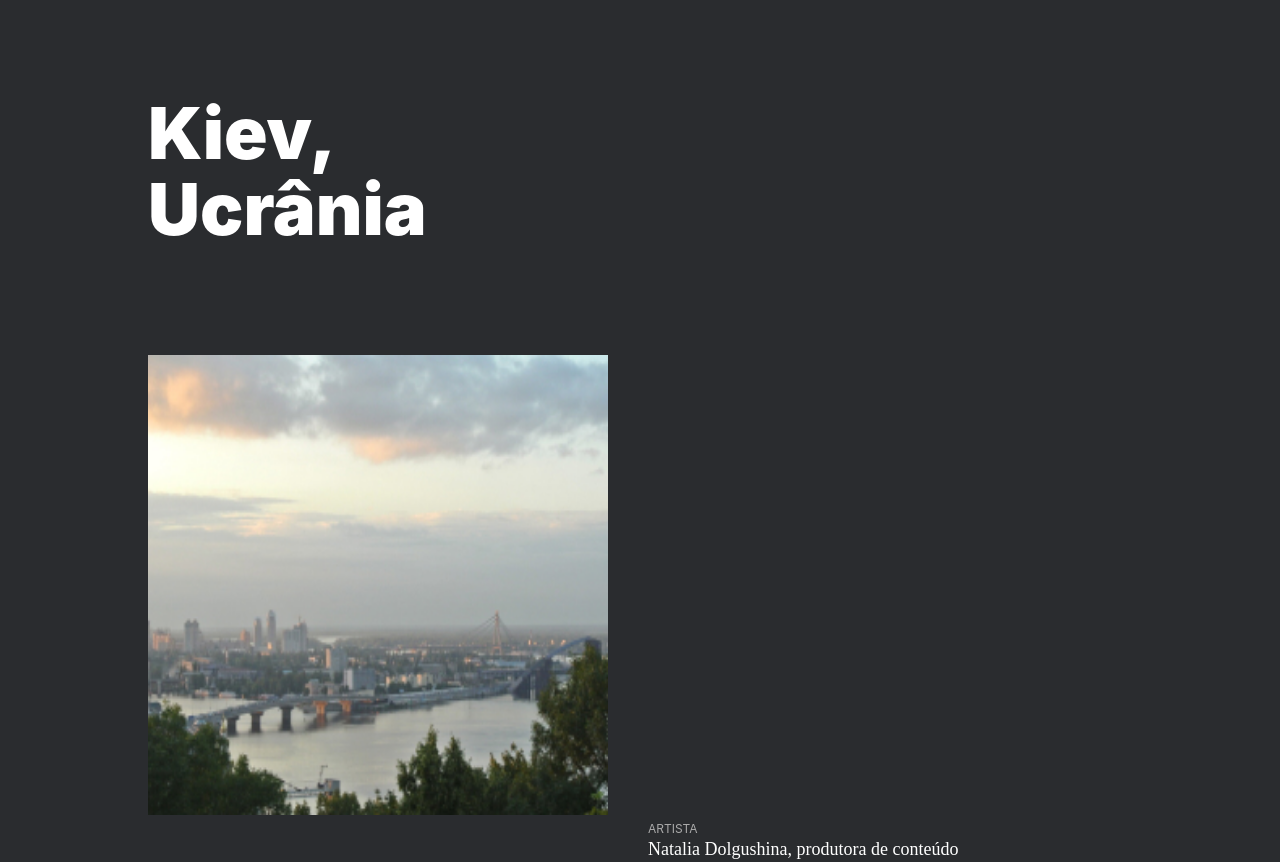
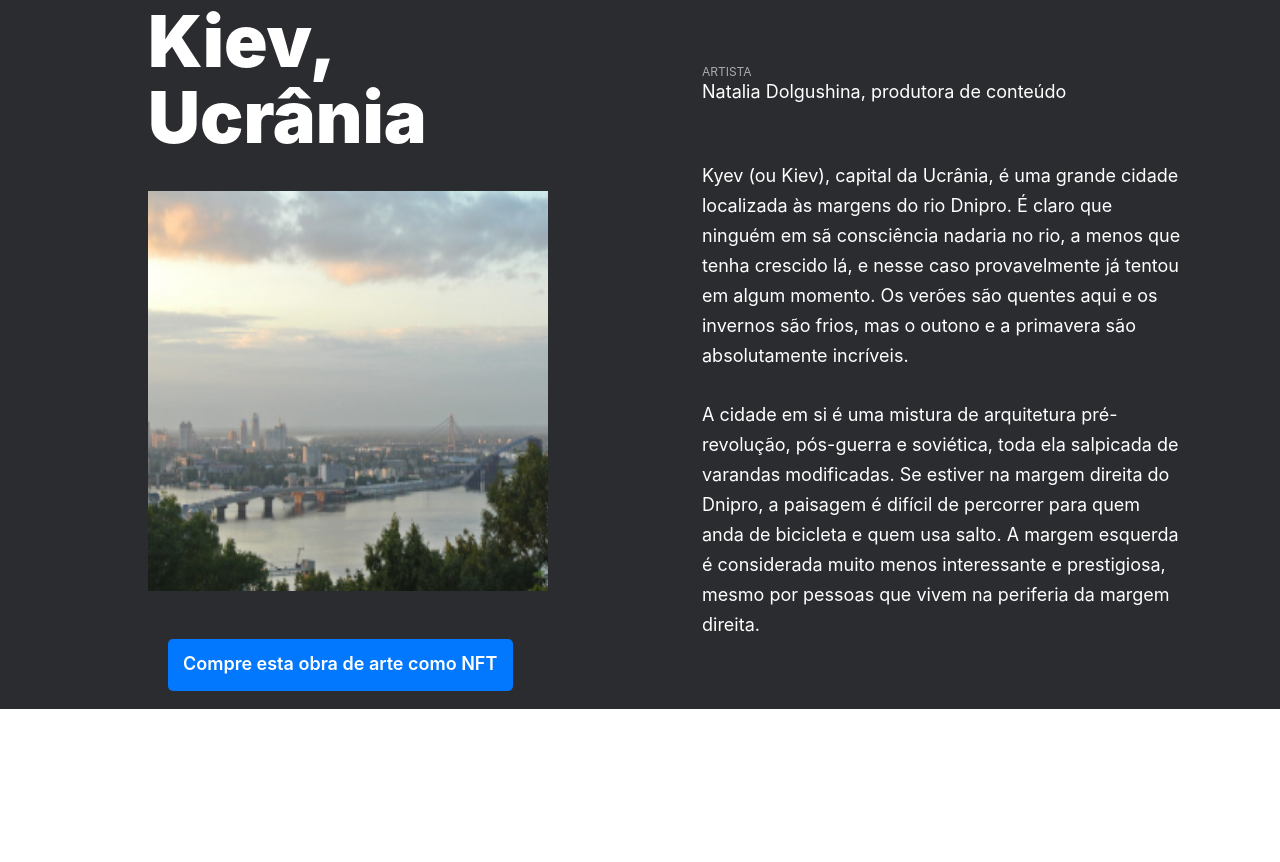
Before and after one commit to CamilaJannuzziDev/web_project_homeland, a plain HTML site: page index.html in a window 1280 px wide. Shown: the part 2621-3483 px from the top of the page. After the commit the page ends 3330 px from the top, so only its background shows below. Drawn offline with Linux system fonts and the light colour scheme; a web font is replaced by a local one.

Commit message:
atualizacoes html e css

```diff
--- a/Styles/styles.css
+++ b/Styles/styles.css
@@ -113,9 +113,6 @@
 .intro__author {
   width: 720px;
   height: 34px;
-  padding-top: 10px;
-  padding-left: 650px;
-  padding-right: 412px;
   color: white;
   font-size: 24px;
   font-family: 'Inter', sans-serif;
@@ -149,12 +146,16 @@
     padding-bottom: 16px;
 }
 
+.places__kieve {
+    display: grid;
+    grid-template-rows: 100px 100px;
+}
+
 .kieve__title {
+    grid-column: 1;
     width: 460px;
     height: 152px;
-    padding-top: 92px;
     padding-left: 148px;
-    padding-right: 672px;
     color: white;
     font-size: 72px;
     font-family: 'Inter', sans-serif;
@@ -168,19 +169,18 @@
 }
 
 .kieve__image {
-    width: 460px;
-    height: 460px;
-    padding-top: 48px;
+    width: 400px;
+    height: 400px;
+    padding-top: 148px;
     padding-left: 148px;
-    padding-right: 672px;
+    grid-column: 1;
 }
 
 .kieve__artist {
+    grid-column: 2;
+    padding-bottom: 5px;
     width: 58px;
     height: 15px;
-    padding-top: 199px;
-    padding-left: 648px;
-    padding-right: 574px;
     color:#AAAAAA;
     font-size: 12px;
     font-family: 'Inter', sans-serif;
@@ -190,24 +190,21 @@
 }
 
 .kieve__author {
+    grid-column: 2;
     width: 456px;
     height: 22px;
-    padding-left: 648px;
-    padding-right: 176px;
     color: white;
     font-size: 18px;
-    font-family: 'Inter' sans-serif;
+    font-family: 'Inter', sans-serif;
     font-weight: 400;
     line-height: 22px;
     word-wrap: break-word;
 }
 
 .kieve__text-first {
+    grid-column: 2;
     width: 484px;
     height: 203px;
-    padding-top: 48px;
-    padding-left: 648px;
-    padding-right: 148px;
     color: white;
     font-size: 18px;
     font-family: 'Inter', sans-serif;
@@ -216,12 +213,14 @@
     word-wrap: break-word;
 }
 
+.kieve__artist, .Kieve__author-name {
+    display: block;
+}
+
 .kieve__text-second {
+    grid-column: 2;
     width: 484px;
     height: 203px;
-    padding-top: 25px;
-    padding-left: 648px;
-    padding-right: 148px;
     color: white;
     font-size: 18px;
     font-family: 'Inter', sans-serif;
@@ -229,3 +228,18 @@
     line-height: 30px;
     word-wrap: break-word;
 }
+
+.kieve__button {
+    grid-column: 1;
+    width: 315px;
+    height: 22px;
+    border-radius: 5px;
+    margin-left: 168px;
+    padding: 15px;
+    color: white;
+    background-color: #0278fe;
+    font-size: 18px;
+    font-family: 'Inter', sans-serif;
+    font-weight: 600;
+    word-wrap: break-word;
+}
--- a/index.html
+++ b/index.html
@@ -49,8 +49,10 @@
                 <span class="kieve__country-name">Ucrânia</span>
             </h2>
             <img class="kieve__image" src="images/photo__item-4.jpg" alt="foto da cidade de Kieve na Ucrânia">
-            <span class="kieve__artist">Artista</span>
-            <span class="kieve__author">Natalia Dolgushina, produtora de conteúdo</span>
+            <h3 class="kieve__author">
+             <span class="kieve__artist">Artista</span>
+             <span class="kieve__author-name">Natalia Dolgushina, produtora de conteúdo</span>
+            </h3>
             <p class="kieve__text-first">Kyev (ou Kiev), capital da Ucrânia, é uma grande cidade localizada às margens do rio Dnipro.
                 É claro que ninguém em sã consciência nadaria no rio, a menos que tenha crescido lá, e nesse caso provavelmente já tentou em algum momento.
                 Os verões são quentes aqui e os invernos são frios, mas o outono e a primavera são absolutamente incríveis.
@@ -60,7 +62,7 @@
                 Se estiver na margem direita do Dnipro, a paisagem é difícil de percorrer para quem anda de bicicleta e quem usa salto.
                 A margem esquerda é considerada muito menos interessante e prestigiosa, mesmo por pessoas que vivem na periferia da margem direita.
             </p>
-            <button class="kieve__button">Compre esta obra de arte como NFT</button>
+            <p class="kieve__button">Compre esta obra de arte como NFT</p>
         </div>
      </section>
 
```
